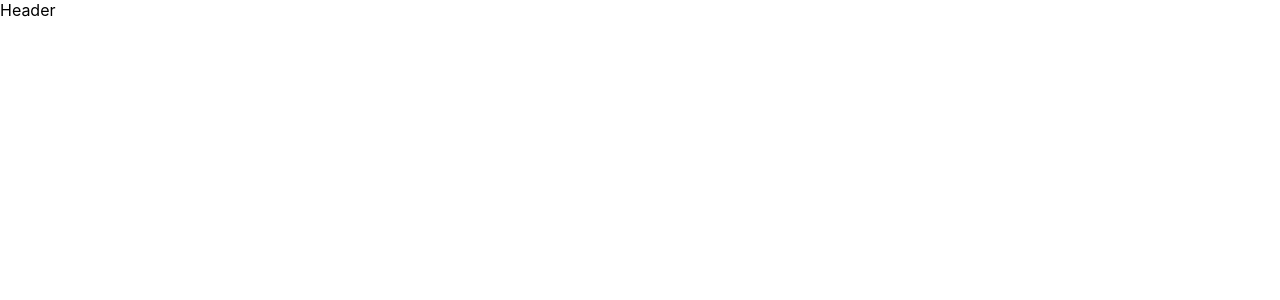
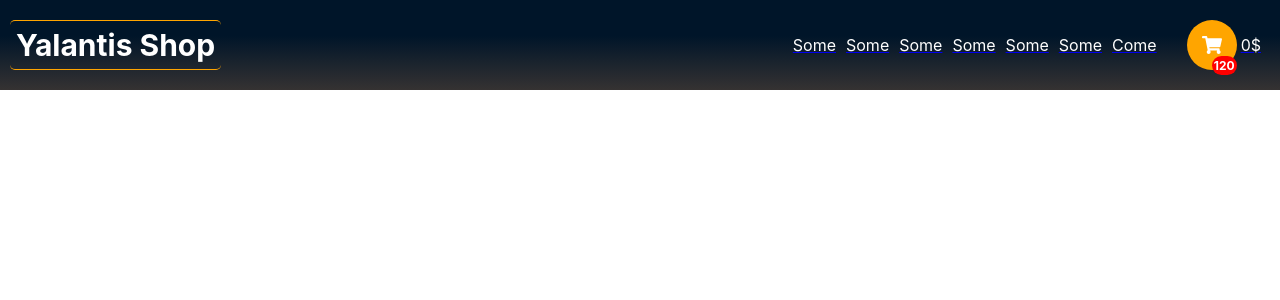
Before and after one commit to markosolopenko/YCShop, a React (Create React App) app: page /products in a window 1280 px wide. Shown: the top 300 px of the page. Built offline with nearby package versions, Linux system fonts and the light colour scheme.

Commit message:
created header component and addtionaly cart component for header

```diff
--- a/src/app/App.module.scss
+++ b/src/app/App.module.scss
@@ -13,3 +13,7 @@ code {
   font-family: source-code-pro, Menlo, Monaco, Consolas, "Courier New",
     monospace;
 }
+
+.link {
+  text-decoration: none;
+}
--- a/src/app/App.tsx
+++ b/src/app/App.tsx
@@ -1,19 +1,24 @@
 import React from "react";
 
-import { Route, Switch } from "react-router-dom";
+import { Route, Switch, Redirect } from "react-router-dom";
 
 import { Products } from "pages/Products/Products";
+import { Routes } from "constants/routes";
+
 import { Header } from "../components/Header/Header";
-
 import s from "./App.module.scss";
 
 export const App: React.FC = () => {
+  const { PRODUCTS } = Routes;
   return (
     <div className={s.app}>
+      <Header />
       <Switch>
-        <Header />
+        <Route path={PRODUCTS} component={Products} />
 
-        <Route path="/products" component={Products} />
+        <Route path="/">
+          <Redirect to={PRODUCTS} />
+        </Route>
       </Switch>
     </div>
   );
--- /dev/null
+++ b/src/components/Cart/Cart.module.scss
@@ -0,0 +1,35 @@
+.cart-component {
+  display: flex;
+  align-items: center;
+  margin-left: 20px;
+}
+.cart {
+  display: flex;
+  background-color: orange;
+  padding: 15px;
+  border-radius: 30px;
+
+  position: relative;
+  &__icon {
+    width: 20px;
+    height: 20px;
+    color: white;
+  }
+  &__counter {
+    background-color: red;
+    color: white;
+    font-size: 12px;
+    font-weight: bold;
+    padding: 2px;
+    border-radius: 100px;
+
+    position: absolute;
+    bottom: -5px;
+    right: 0;
+  }
+}
+
+.amountOfMoney {
+  color: white;
+  padding: 4px;
+}
--- /dev/null
+++ b/src/components/Cart/Cart.tsx
@@ -0,0 +1,14 @@
+import { ReactComponent as CartIcon } from "../../assets/cart.svg";
+import s from "./Cart.module.scss";
+
+export const Cart: React.FC = () => {
+  return (
+    <div className={s["cart-component"]}>
+      <div className={s.cart}>
+        <CartIcon className={s.cart__icon} />
+        <div className={s.cart__counter}>120</div>
+      </div>
+      <div className={s.amountOfMoney}>0$</div>
+    </div>
+  );
+};
--- a/src/components/Header/Header.module.scss
+++ b/src/components/Header/Header.module.scss
@@ -0,0 +1,29 @@
+.header {
+  display: flex;
+  justify-content: space-between;
+  align-items: center;
+  background: linear-gradient(rgb(0, 21, 41) 40%, rgb(53, 50, 50) 100%);
+  padding: 10px;
+  height: 70px;
+  &__logo {
+    color: white;
+    font-size: 30px;
+    font-weight: bold;
+    border-bottom: 1px solid orange;
+    border-top: 1px solid orange;
+    padding: 6px;
+    border-radius: 5px;
+  }
+  &__navbar {
+    display: flex;
+    list-style: none;
+    justify-content: flex-end;
+    align-items: center;
+
+    &__item {
+      padding: 5px;
+      color: white;
+      font-size: 16px;
+    }
+  }
+}
--- a/src/components/Header/Header.tsx
+++ b/src/components/Header/Header.tsx
@@ -1,6 +1,32 @@
-import React from "react";
+import { Link } from "react-router-dom";
 import s from "./Header.module.scss";
+import { TNavbarItems } from "./types";
+import { Cart } from "../Cart/Cart";
+
+const navbarItems: TNavbarItems[] = [
+  { id: 1, content: "Some", route: "/cart" },
+  { id: 2, content: "Some", route: "/cart" },
+  { id: 3, content: "Some", route: "/cart" },
+  { id: 4, content: "Some", route: "/cart" },
+  { id: 5, content: "Some", route: "/cart" },
+  { id: 6, content: "Some", route: "/cart" },
+  { id: 7, content: "Come", route: "/cart" },
+  { id: 8, content: <Cart />, route: "/cart" },
+];
 
 export const Header: React.FC = () => {
-  return <div className={s.header}>Header</div>;
+  return (
+    <div className={s.header}>
+      <div className={s.header__logo}>Yalantis Shop</div>
+      <ul className={s.header__navbar}>
+        {navbarItems.map((item) => {
+          return (
+            <Link className="link" to={item.route} key={item.id}>
+              <li className={s.header__navbar__item}>{item.content}</li>
+            </Link>
+          );
+        })}
+      </ul>
+    </div>
+  );
 };
--- /dev/null
+++ b/src/components/Header/types.ts
@@ -0,0 +1,7 @@
+import { ReactComponentElement } from "react";
+
+export type TNavbarItems = {
+  id: number;
+  content: string | any;
+  route: string;
+};
--- /dev/null
+++ b/src/constants/routes.ts
@@ -0,0 +1 @@
+export const Routes = { PRODUCTS: "/products" };
--- a/src/pages/Products/Products.tsx
+++ b/src/pages/Products/Products.tsx
@@ -1,5 +1,5 @@
 import s from "./Products.module.scss";
 
 export const Products: React.FC = () => {
-  return <div className={s.products}>Products Page</div>;
+  return <div className={s.products}></div>;
 };
```
Also changed, not shown: src/assets/cart.svg (added), 1 other file (tests, documents, lock files or other folders).
